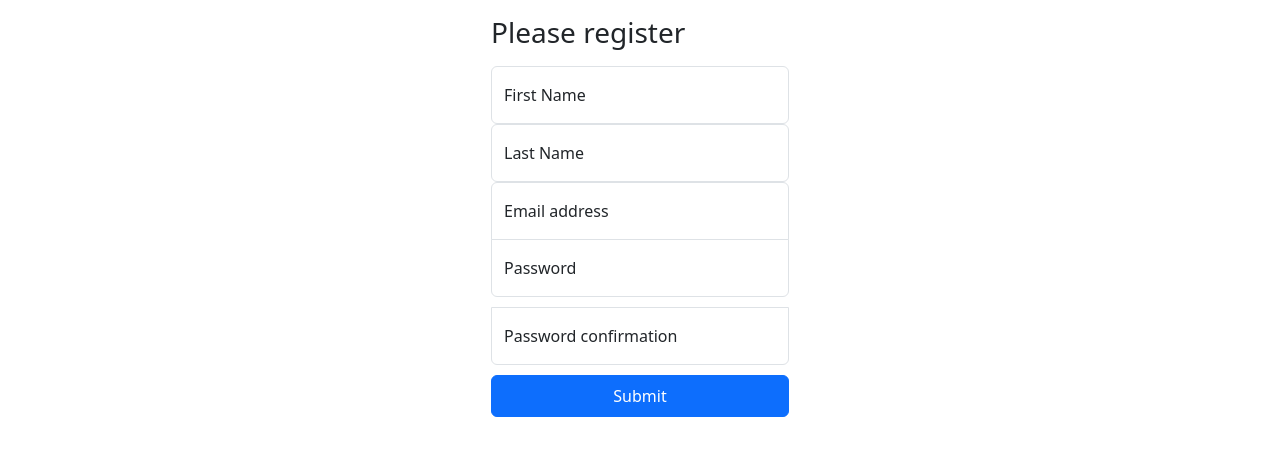
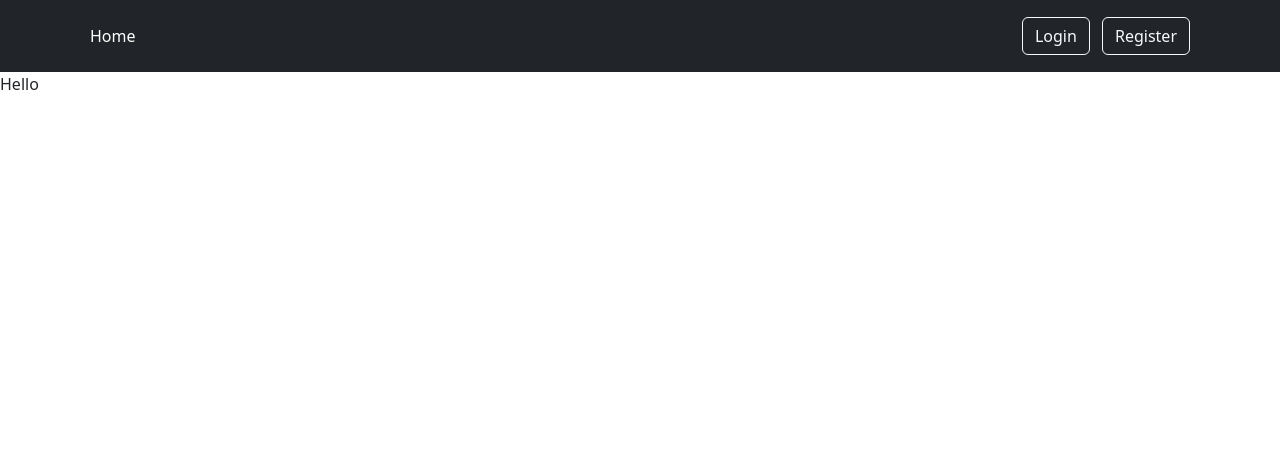
Before and after one commit to Timo1979-x/django_svelte_auth, a Svelte app in the folder svelte-auth/: page / in a window 1280 px wide. Shown: the top 456 px of the page. Built offline with nearby package versions, Linux system fonts and the light colour scheme.

Commit message:
added two routes

```diff
--- a/svelte-auth/src/App.svelte
+++ b/svelte-auth/src/App.svelte
@@ -1,8 +1,35 @@
 <script>
+  import Home from "./pages/Home.svelte";
   import Login from "./pages/Login.svelte";
   import Register from "./pages/Register.svelte";
+  import Router, { link } from "svelte-spa-router";
+
+  const routes = {
+    "/": Home,
+    "/login": Login,
+    "/register": Register,
+  };
 </script>
 
-<!-- <Login /> -->
+<header class="p-3 text-bg-dark">
+  <div class="container">
+    <div
+      class="d-flex flex-wrap align-items-center justify-content-center justify-content-lg-start"
+    >
+      <ul
+        class="nav col-12 col-lg-auto me-lg-auto mb-2 justify-content-center mb-md-0"
+      >
+        <li><a href="/" use:link class="nav-link px-2 text-white">Home</a></li>
+      </ul>
 
-<Register />
+      <div class="text-end">
+        <a href="/login" use:link class="btn btn-outline-light me-2">Login</a>
+        <a href="/register" use:link class="btn btn-outline-light me-2"
+          >Register</a
+        >
+      </div>
+    </div>
+  </div>
+</header>
+
+<Router {routes} />
--- /dev/null
+++ b/svelte-auth/src/pages/Home.svelte
@@ -0,0 +1 @@
+Hello
```
Also changed, not shown: svelte-auth/package.json (+5 -4 lines), 2 other files (tests, documents, lock files or other folders).
